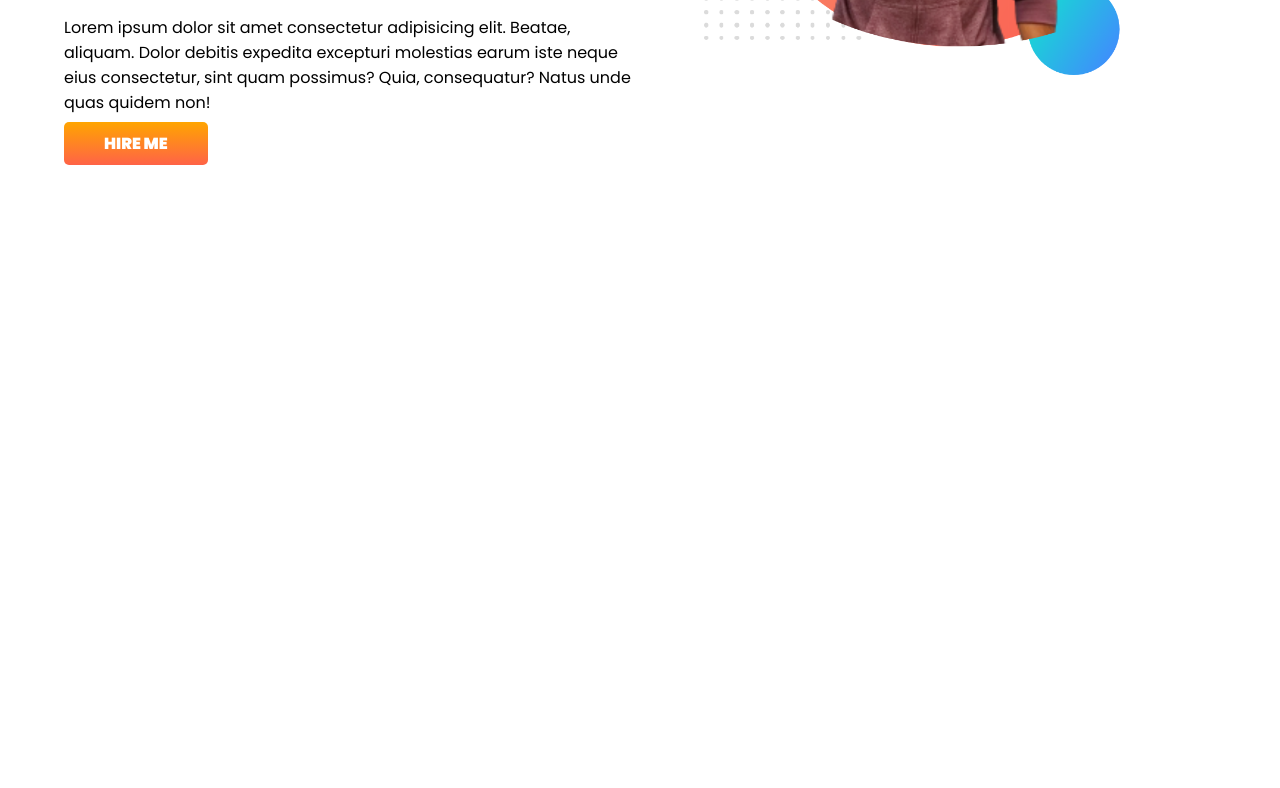
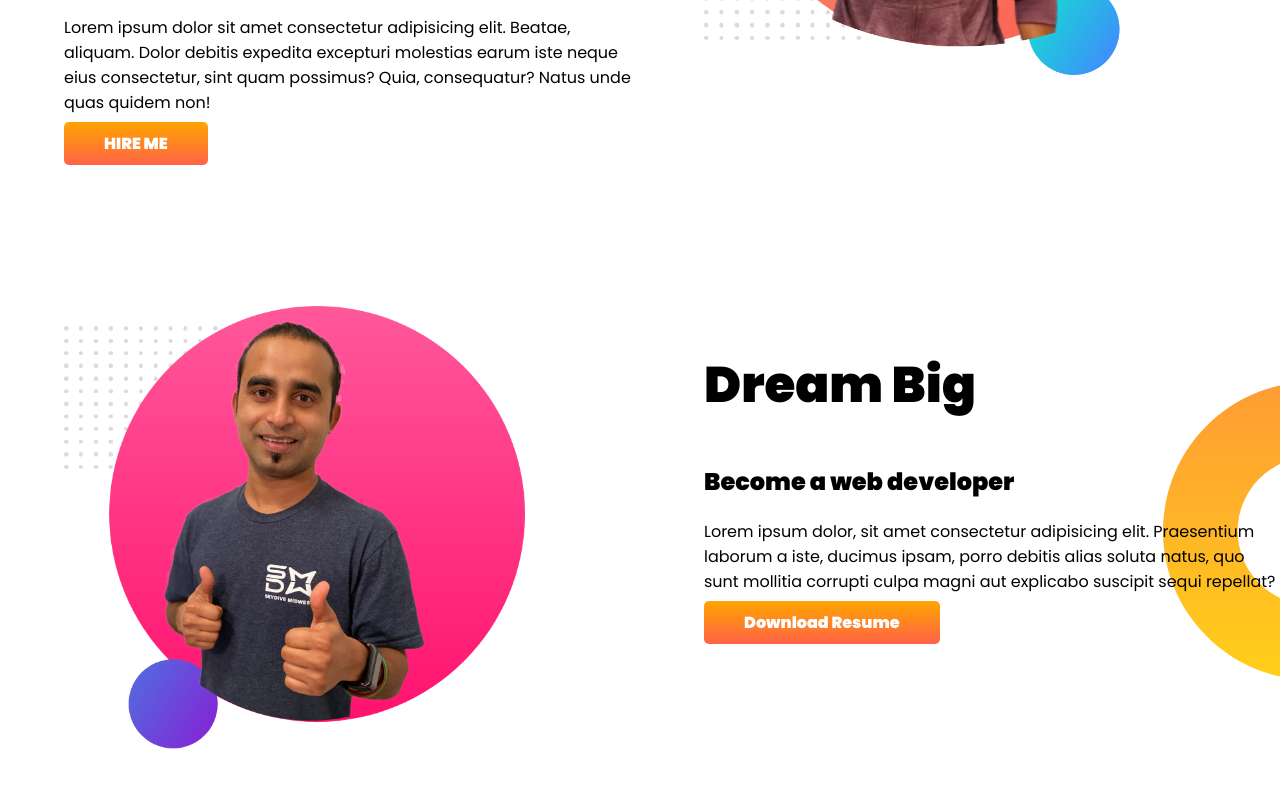
Before and after one commit to akiksaifullah/developer-portfolio, a plain HTML site: page index.html in a window 1280 px wide. Shown: the part 382-1170 px from the top of the page. Before the commit the page ends 800 px from the top, so only its background shows below. Drawn offline with Linux system fonts and the light colour scheme.

Commit message:
resume added

```diff
--- a/index.html
+++ b/index.html
@@ -30,6 +30,20 @@
             <img src="images/my-bg.png" alt="">
         </div>
     </section>
+    <section class="dream-big">
+        <div class="half-width">
+            <img src="images/jhankar2.png" alt="">
+        </div>
+        <div class="half-width">
+            <h1>Dream Big</h1>
+            <h2>Become a web developer</h2>
+            <p>Lorem ipsum dolor, sit amet consectetur adipisicing elit. Praesentium laborum a iste, ducimus ipsam,
+                porro debitis alias soluta natus, quo sunt mollitia corrupti culpa magni aut explicabo suscipit sequi
+                repellat?</p>
+            <a class="link-button" target="_blank" href="">Download Resume</a>
+        </div>
+
+    </section>
 </body>
 
 </html>
--- a/style.css
+++ b/style.css
@@ -13,6 +13,7 @@ h1 {
 
 section {
     display: flex;
+    margin-bottom: 150px;
 }
 
 .half-width {
@@ -38,3 +39,9 @@ section {
     background-image: url(images/top-banner.png);
     background-repeat: no-repeat;
 }
+
+.dream-big {
+    background-image: url(images/dream-bg.png);
+    background-repeat: no-repeat;
+    background-position: right;
+}
```
